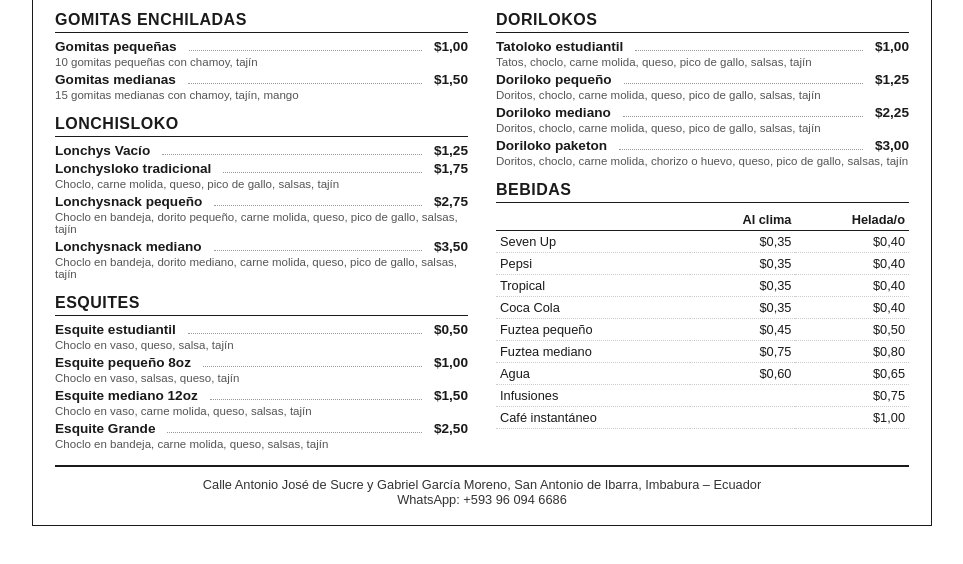
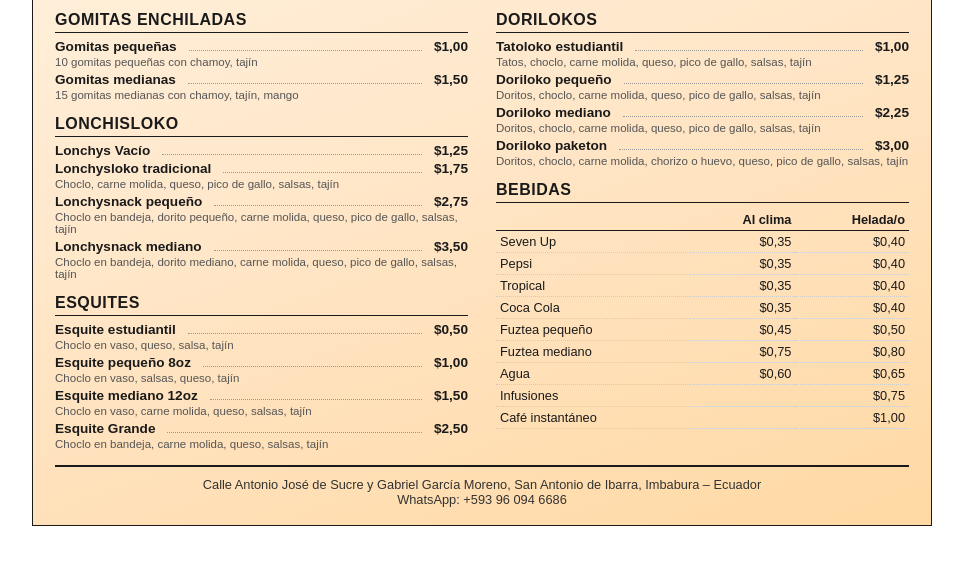
Before and after one commit to JAlexis11/deli-locura, a plain HTML site: page menu-imprimir.html in a window 1280 px wide. Shown: the part 216-780 px from the top of the page, without its empty margins (158-1121 px from the left). Drawn offline with Linux system fonts and the light colour scheme.

Commit message:
Extender el degradado a toda la hoja imprimible, en tono claro
Antes solo el encabezado tenía color; ahora el resto de la hoja
usa el mismo degradado de fuego pero en tonos claros (durazno),
para mantener buen contraste y bajo consumo de tinta.

Co-Authored-By: Claude Sonnet 5 <noreply@anthropic.com>

```diff
--- a/print.css
+++ b/print.css
@@ -49,6 +49,7 @@ body {
     margin: 0 auto;
     border: 1px solid #1a1a1a;
     padding: 18px 22px;
+    background: linear-gradient(160deg, #fff3e0 0%, #ffe8cc 40%, #ffe0b8 70%, #ffd9a3 100%);
 }
 
 .sheet-header {
```
